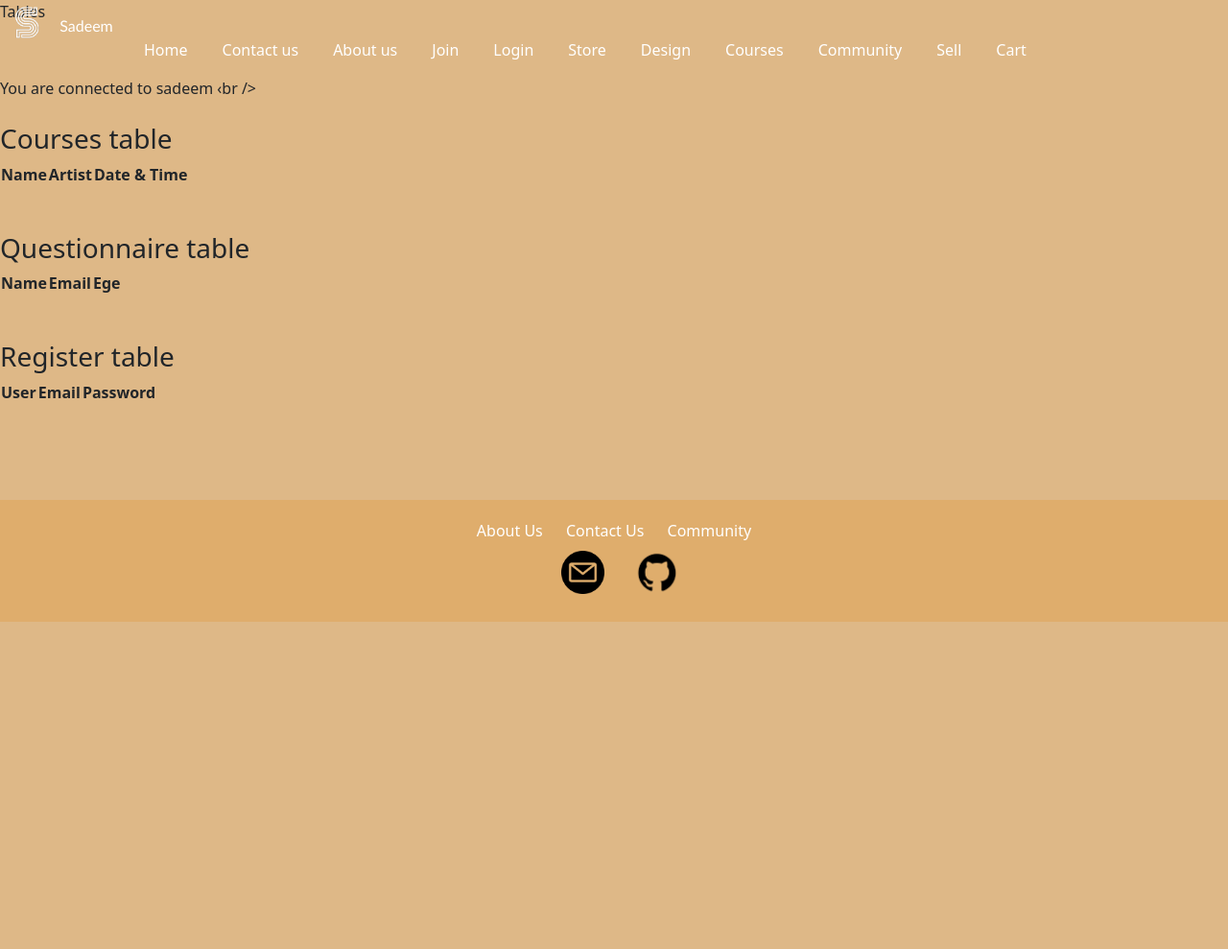
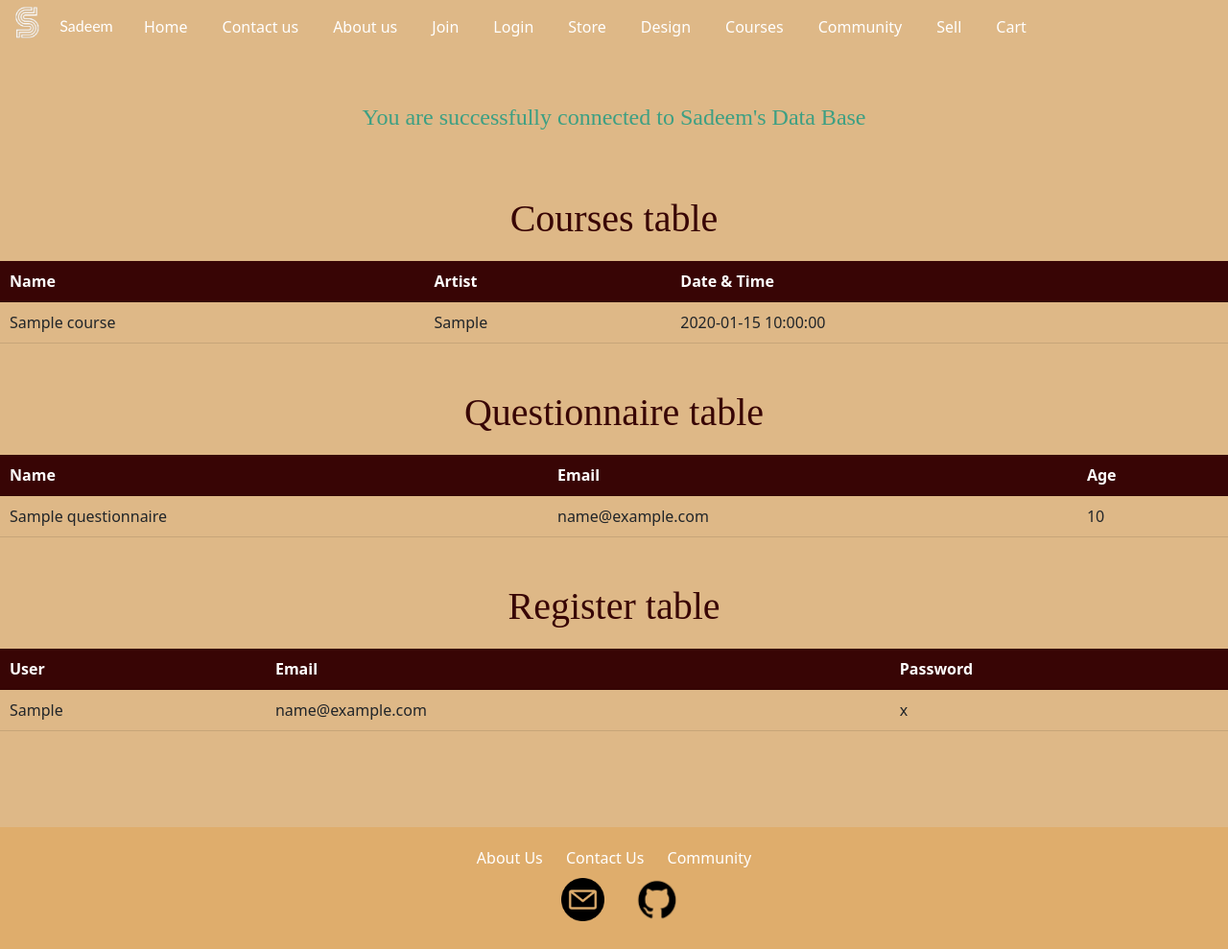
Before and after one commit to MKS229/Sadeem, a PHP site: page /tables.php in a window 1280 px wide. Shown: the whole page at 96% size. Before the commit the page ends 648 px from the top, so only its background shows below. Run offline with PHP 8.4, Linux system fonts and the light colour scheme; tables that the repository leaves empty or names only in its code hold one stand-in row (values such as "Sample post"); lists and menus that the app fills with data are empty.

Commit message:
Update tables.php

```diff
--- a/tables.php
+++ b/tables.php
@@ -1,39 +1,42 @@
 <html>
     <head>
-        <titel>Tables</titel>
-        <link href="https://cdn.jsdelivr.net/npm/bootstrap@5.2.3/dist/css/bootstrap.min.css" rel="stylesheet">
-        <script src="https://cdn.jsdelivr.net/npm/bootstrap@5.2.3/dist/js/bootstrap.bundle.min.js"></script>
-        <link rel="stylesheet" href="styles1.css">
 
-       <!-- <style>
-            * {
-            margin: 0;
-            padding: 0;}
-            p.tx1 {
-                color: white;
+    <meta charset="UTF-8">
+    <meta name="viewport" content="width=device-width, initial-scale=1.0">
+    <title>Tables</title>
+    <link href="https://cdn.jsdelivr.net/npm/bootstrap@5.2.3/dist/css/bootstrap.min.css" rel="stylesheet">
+    <script src="https://cdn.jsdelivr.net/npm/bootstrap@5.2.3/dist/js/bootstrap.bundle.min.js"></script>
+    <link rel="stylesheet" href="styles1.css">
+
+       <style>
+            table{
+                width: 100%;
+                margin-top: 20px; /* Added margin for spacing */
+                border-collapse: collapse; /* Collapsed borders for better appearance */
+            }
+            th, td {
+                     padding: 10px; /* Adjusted padding for better spacing */
+
+                     border-bottom: 1px solid rgba(0, 0, 0, 0.1); /* Added border bottom for table cells */
+            }
+
+            th {
+                    background-color: rgb(56, 5, 5);
+                    color: #fff;
+            }
+            h3{
                 font-family: 'Times New Roman', Times, serif;
-                font-weight: bold;
-                font-size: 60px;
-                position: absolute;
+                font-size: 40px; /* Adjusted font size for better readability */
+                color: rgb(56, 5, 5);
                 text-align: center;
-                margin-top: 10px;
-                margin-left: 350px;}
-            table{
-                border-collapse: collapse;
-                width: 50%;
-                margin: 30px;}
-            h3 {
-                margin: 30px;}
-            th, td {
-                border: 1px solid black;
-                padding: 8px;
-                text-align: left;}
-            body {
-                font-family: 'Nunito', sans-serif;
-                background: #FFDD88;
-                background: linear-gradient(0deg, rgba(203, 131, 100,0.4) 0%, rgba(255, 235, 178,1) 100%);
             }
-        </style>-->
+            #connect{
+                font-family: 'Times New Roman', Times, serif;
+                font-size: 24px; /* Adjusted font size for better readability */
+                color: rgba(22, 154, 130, 0.808);
+                text-align: center;
+            }
+        </style>
     </head>
     <body>
         <div class="container-fluid">
@@ -60,25 +63,26 @@
         <?php
         $servername = "localhost";
         $username = "root";
-        $password = '';
-        $dbname = "sadeem";
+        $password = "";
+        $dbname = "dbsadeem";
         // 1- Create DB connection
         $conn = mysqli_connect($servername, $username, $password, $dbname);
         // 2- Check connection
         if (!$conn) {
             die("Connection failed:". mysqli_connect_error()); }
         else {
-            print "You are connected to $dbname ‹br />"; }
+            echo "<br/><br/><p id='connect'> You are successfully connected to Sadeem's Data Base </p>";
+        }
         // 3- Specify SQL statement for the Courses table
-        $sql_courses = "SELECT DISTINCT * FROM  'courses' ";
+        $sql_courses = "SELECT DISTINCT * FROM courses";
         $result_courses = mysqli_query($conn, $sql_courses);
 
         // 4- Specify SQL statement for the Questionnaire table
-        $sql_questionnaire = "SELECT DISTINCT * FROM 'questionnaire'";
+        $sql_questionnaire = "SELECT DISTINCT * FROM questionnaire";
         $result_questionnaire= mysqli_query ($conn, $sql_questionnaire);
 
         // 5- Specify SOL statement for the register table
-        $sql_register = "SELECT DISTINCT * FROM 'register'";
+        $sql_register = "SELECT DISTINCT * FROM register";
         $result_register = mysqli_query ($conn, $sql_register);
         ?>
         <br>
@@ -95,13 +99,14 @@
             </thead>
             <tbody>
                 <?php
-                while($row_courses= mysqli_fetch_assoc($result_courses)) {
-                    echo "<tr>";
-                    echo "<td>{$row_courses['name']}</td›";
-                    echo "<td>{$row_courses['artist']}</td>";
-                    echo "<td>{$row_courses['date']}/td>";
-                    echo "</tr>";
-                }
+                     while($row_courses= mysqli_fetch_assoc($result_courses)) {
+                       echo "<tr>".
+                        "<td>".$row_courses['name']."</td>".
+                        "<td>".$row_courses['artist']."</td>".
+                        "<td>".$row_courses['date']."</td>".
+                        "</tr>";
+                    }
+
                 ?>
             </tbody>
         </table>
@@ -114,17 +119,17 @@
                 <tr>
                     <th>Name</th>
                     <th>Email</th>
-                    <th>Ege</th>
+                    <th>Age</th>
                 </tr>
             </thead>
             <tbody>
                 <?php
                 while($row_questionnaire= mysqli_fetch_assoc($result_questionnaire)) {
-                    echo "<tr>";
-                    echo "<td>{$row_questionnaire['name']}</td›";
-                    echo "<td>{$row_questionnaire['email']}</td>";
-                    echo "<td>{$row_questionnaire['age']}/td>";
-                    echo "</tr>";
+                    echo "<tr>".
+                        "<td>".$row_questionnaire['name']."</td>".
+                        "<td>".$row_questionnaire['email']."</td>".
+                        "<td>".$row_questionnaire['age']."</td>".
+                        "</tr>";
                 }
                 ?>
             </tbody>
@@ -144,11 +149,11 @@
             <tbody>
                 <?php
                 while($row_register= mysqli_fetch_assoc($result_register)) {
-                    echo "<tr>";
-                    echo "<td>{$row_register['user']}</td›";
-                    echo "<td>{$row_register['email']}</td>";
-                    echo "<td>{$row_register['password']}/td>";
-                    echo "</tr>";
+                    echo "<tr>".
+                        "<td>".$row_register['user']."</td>".
+                        "<td>".$row_register['email']."</td>".
+                        "<td>".$row_register['password']."</td>".
+                        "</tr>";
                 }
                 ?>
             </tbody>
```
